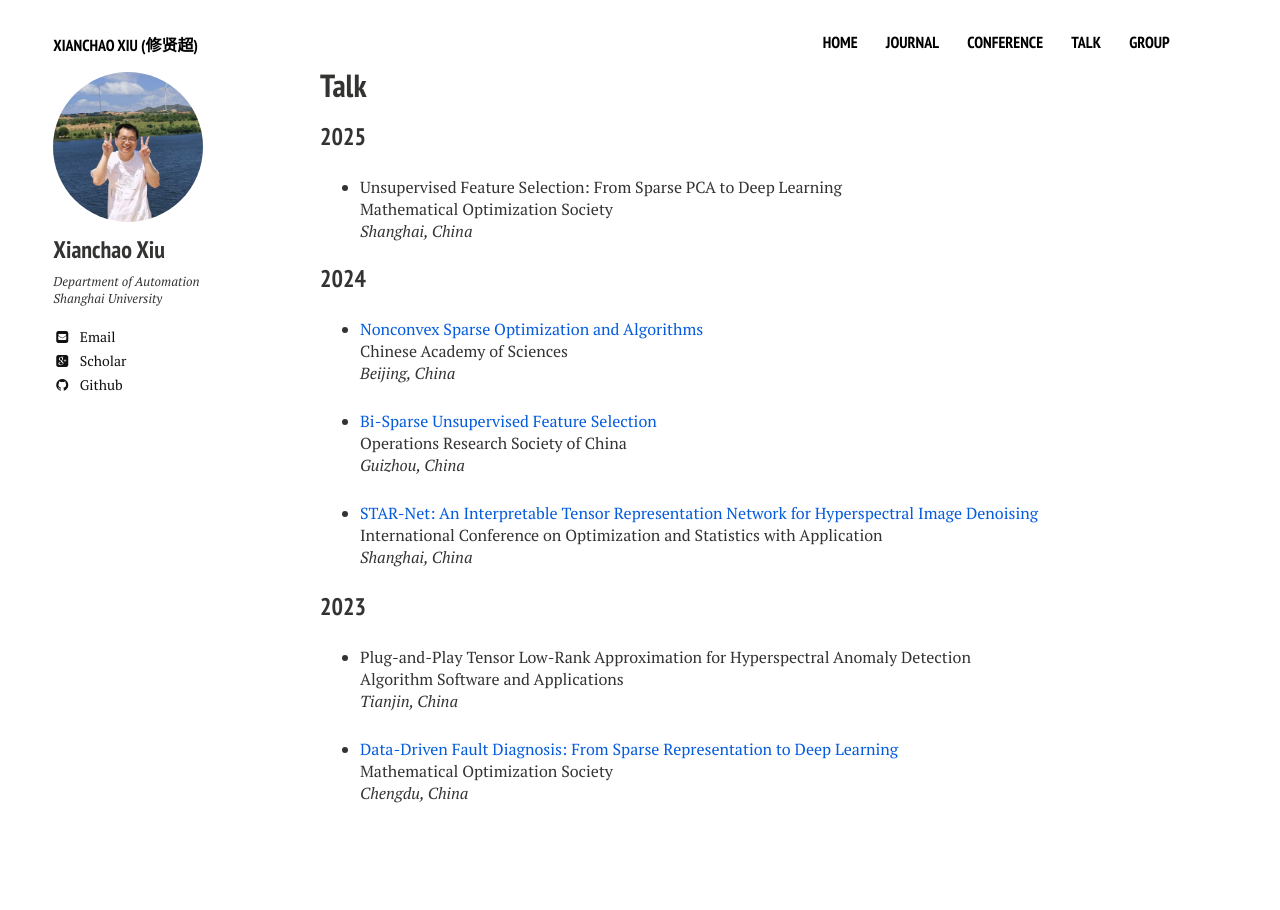
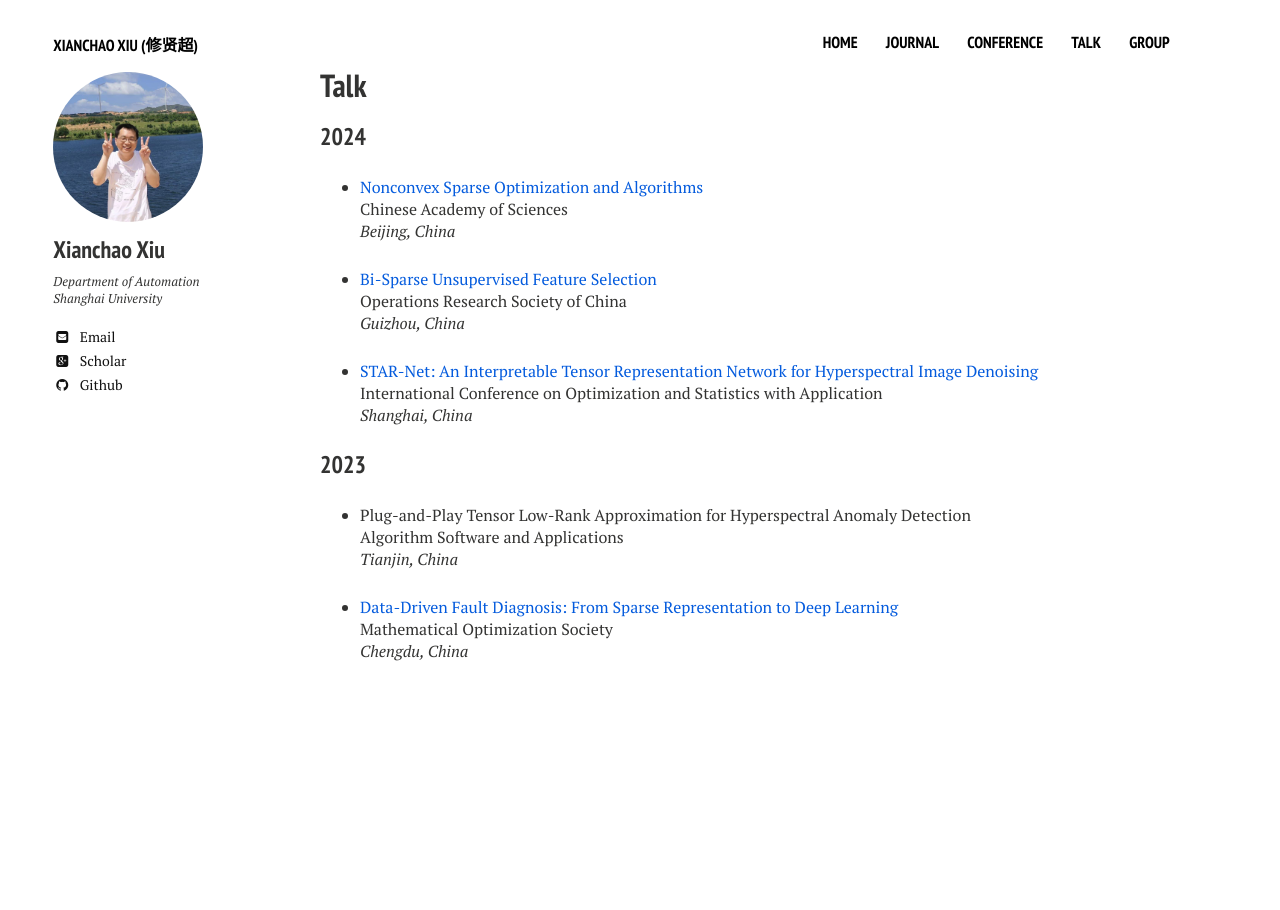
Before and after one commit to xianchaoxiu/xianchaoxiu.github.io, a Jekyll site: the page built from talk/index.md, in a window 1280 px wide. Built offline with Jekyll 4.4.1, drawn with Linux system fonts in a browser that asks for light colours; nearby versions of some CDN libraries.

Commit message:
Update index.md

```diff
--- a/talk/index.md
+++ b/talk/index.md
@@ -10,11 +10,7 @@ share: false
 
 
 
-### 2025
 
-* Unsupervised Feature Selection: From Sparse PCA to Deep Learning <br>
-Mathematical Optimization Society <br>
-<i>Shanghai, China</i><br>
 
 
 ### 2024
```
